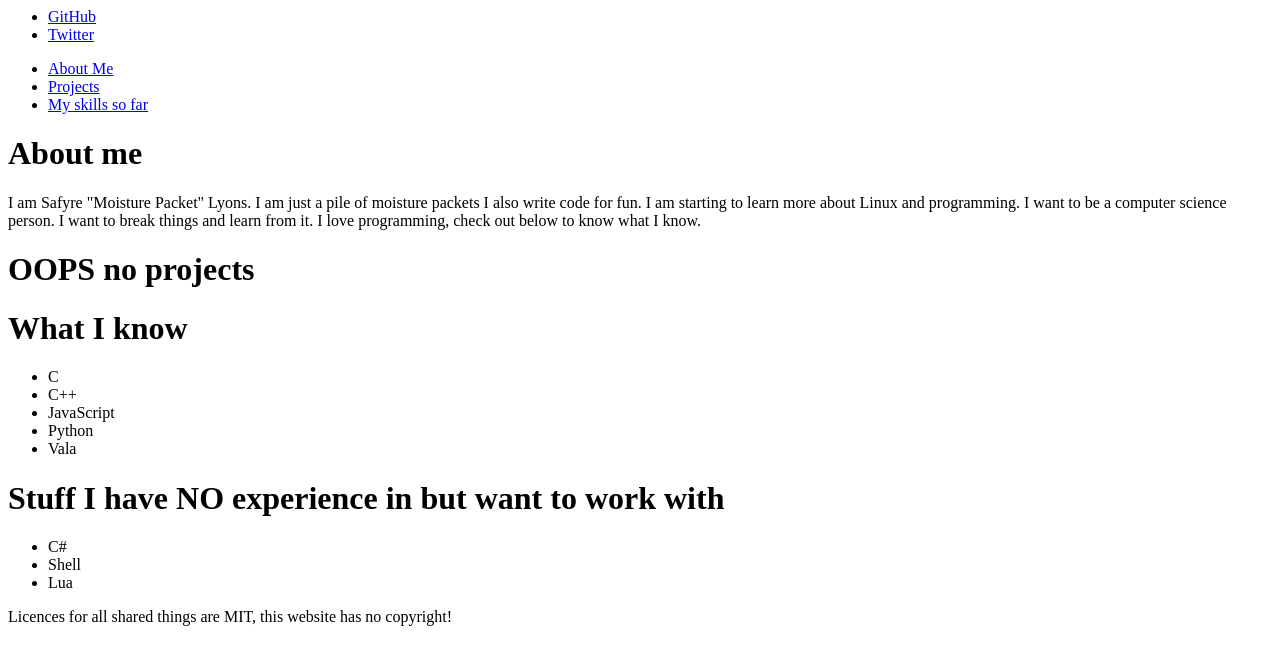
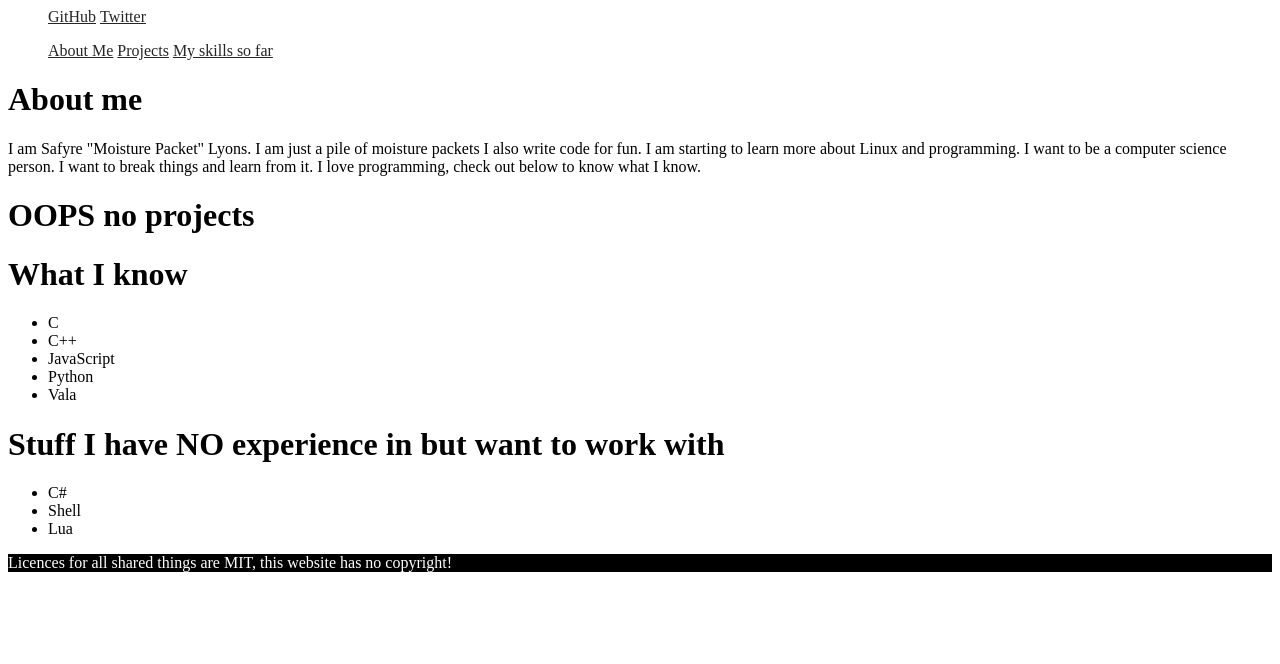
Before and after one commit to KaiLyons/safyrelyons-website, a plain HTML site: page index.html in a window 1280 px wide. Drawn offline with Linux system fonts and the light colour scheme.

Commit message:
Update style.css

```diff
--- a/style.css
+++ b/style.css
@@ -1,18 +1,18 @@
-nav a {
+#nav a {
   border-radius: 25px;
   background-color: white;
   color: #252525; }
 
-nav a:hover {
+#nav a:hover {
   background-color: #252525;
   color: white; }
 
-nav li {
+#nav li {
   display: inline-block; }
 
 body {
   font: arial; }
 
-footer {
+#footer {
   background-color: black;
   color: white; }
```
